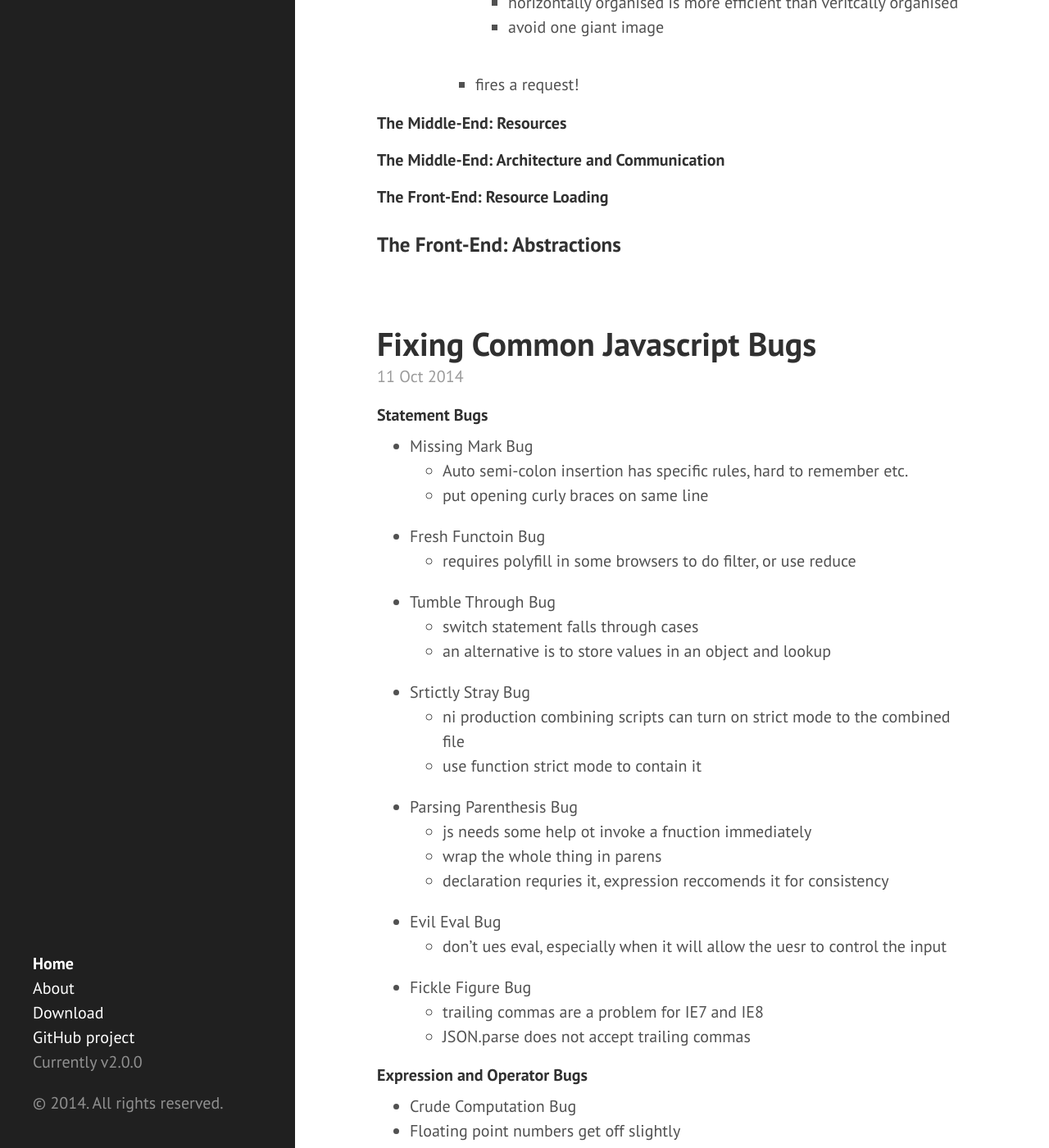
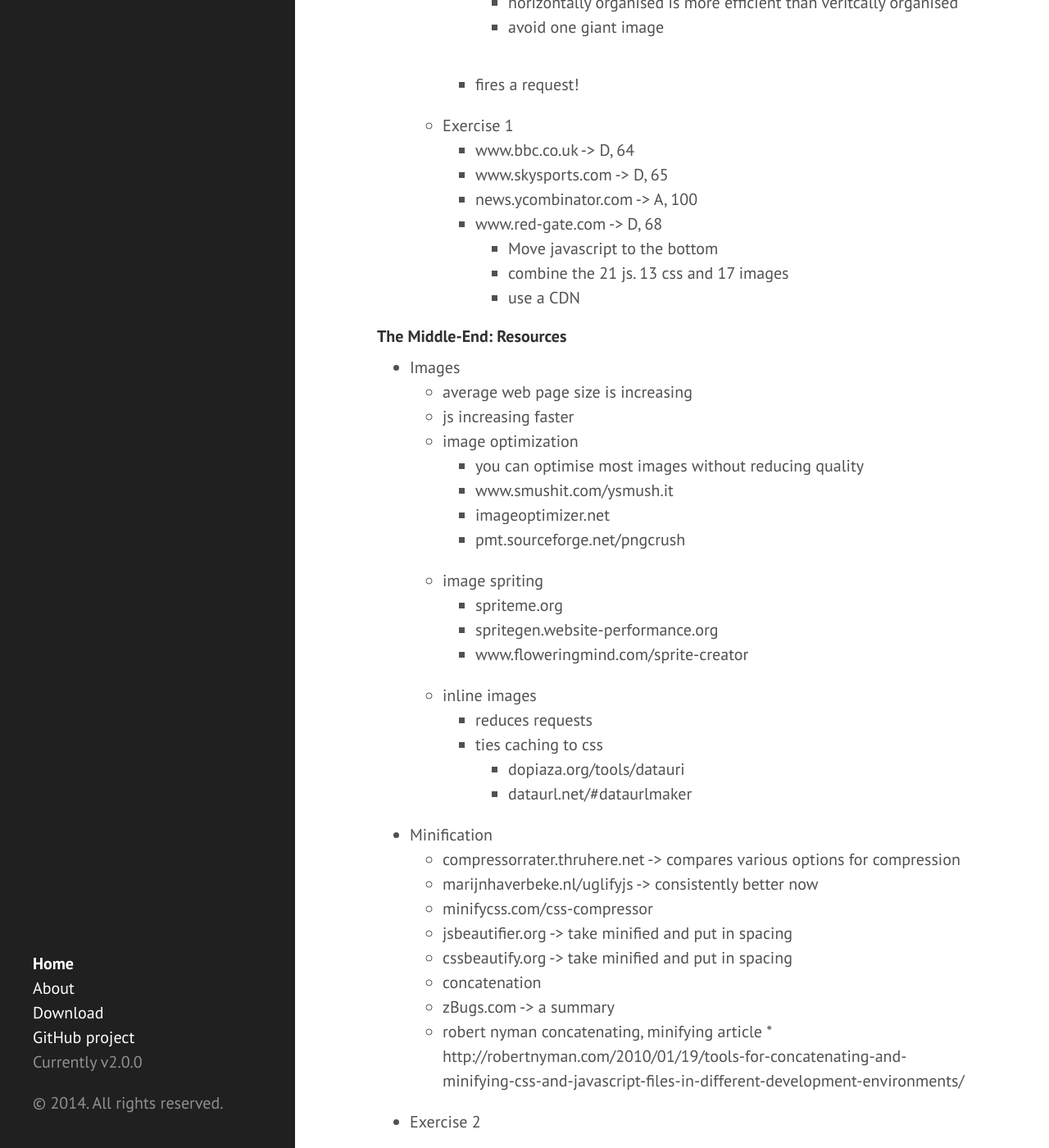
Before and after one commit to eneiand/eneiand.github.io, a Jekyll site: the page built from index.html, in a window 1280 px wide and 1400 px high, scrolled down 3182 px. Shown: the whole window at 82% size. Built offline with Jekyll 4.4.1, drawn with Linux system fonts in a browser that asks for light colours; Markdown is read by kramdown in place of the engine named in the settings; the list of posts is cut into pages by our own code.

Commit message:
Update 2014-10-15-website-performance.md

```diff
--- a/_posts/2014-10-15-website-performance.md
+++ b/_posts/2014-10-15-website-performance.md
@@ -87,9 +87,45 @@ The Big 14!
       * horizontally organised is more efficient than veritcally organised
       * avoid one giant image
     * <img src=""> fires a request!
-
+  * Exercise 1
+    * www.bbc.co.uk -> D, 64
+    * www.skysports.com -> D, 65
+    * news.ycombinator.com -> A, 100
+    * www.red-gate.com -> D, 68
+      * Move javascript to the bottom
+      * combine the 21 js. 13 css and 17 images
+      * use a CDN
 
 #### The Middle-End: Resources
+* Images
+  *  average web page size is increasing
+    * js increasing faster
+  * image optimization
+    * you can optimise most images without reducing quality
+    * www.smushit.com/ysmush.it
+    * imageoptimizer.net
+    * pmt.sourceforge.net/pngcrush
+  * image spriting
+    * spriteme.org
+    * spritegen.website-performance.org
+    * www.floweringmind.com/sprite-creator
+  * inline images
+    * reduces requests
+    * ties caching to css
+      * dopiaza.org/tools/datauri
+      * dataurl.net/#dataurlmaker
+* Minification
+  *  compressorrater.thruhere.net -> compares various options for compression
+  *  marijnhaverbeke.nl/uglifyjs -> consistently better now
+  *  minifycss.com/css-compressor
+  *  jsbeautifier.org -> take minified and put in spacing
+  *  cssbeautify.org -> take minified and put in spacing
+  *  concatenation
+    *   zBugs.com -> a summary
+    *   robert nyman concatenating, minifying article
+      * http://robertnyman.com/2010/01/19/tools-for-concatenating-and-minifying-css-and-javascript-files-in-different-development-environments/
+* Exercise 2
+
 
 #### The Middle-End: Architecture and Communication
 
```
